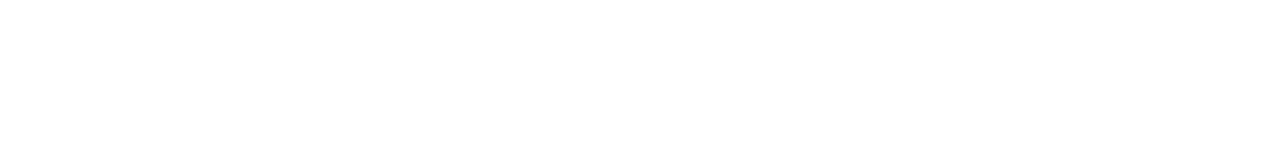
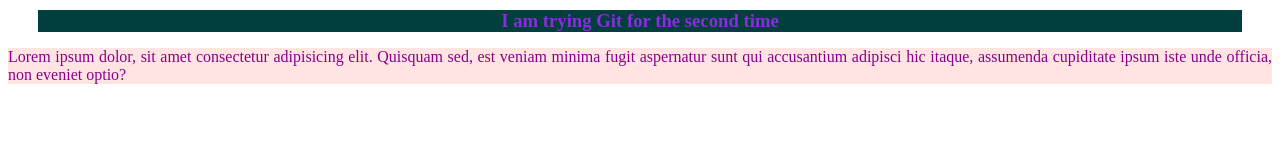
Before and after one commit to NazmusSakib24/my-simple-website, a plain HTML site: page index.html in a window 1280 px wide. Drawn offline with Linux system fonts and the light colour scheme.

Commit message:
added the first style

```diff
--- /dev/null
+++ b/Styles/blog.css
@@ -0,0 +1,21 @@
+
+/* div{
+    text-align: center;
+} */
+ title{
+    text-align: center;
+ }
+h3{
+    text-align: center;
+    background-color: rgb(1, 63, 63);
+    /* width: 30%; */
+    margin: 10px 30px 10px 30px;
+    text-align: center;
+    padding: 15 px;
+    color: blueviolet;
+}
+p{
+    background-color: mistyrose;
+    text-align: justify;
+    color:darkmagenta;
+}
--- a/index.html
+++ b/index.html
@@ -4,8 +4,12 @@
     <meta charset="UTF-8">
     <meta name="viewport" content="width=device-width, initial-scale=1.0">
     <title>My Simple Website</title>
+    <link rel="stylesheet" href="Styles/blog.css">
 </head>
 <body>
-
+    <div>
+        <h3>I am trying Git for the second time</h3>
+        <p>Lorem ipsum dolor, sit amet consectetur adipisicing elit. Quisquam sed, est veniam minima fugit aspernatur sunt qui accusantium adipisci hic itaque, assumenda cupiditate ipsum iste unde officia, non eveniet optio?</p>
+    </div>
 </body>
 </html>
```
